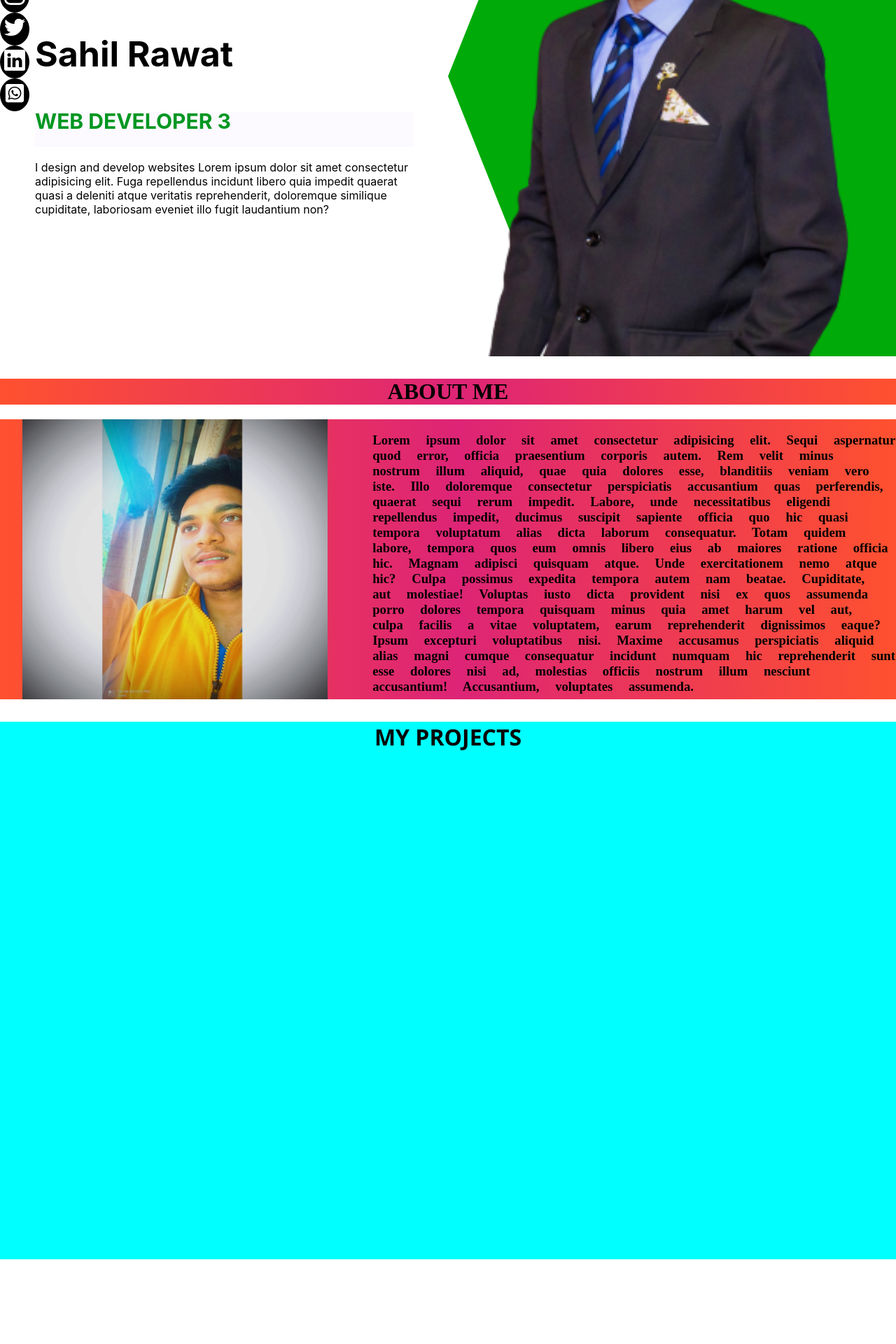
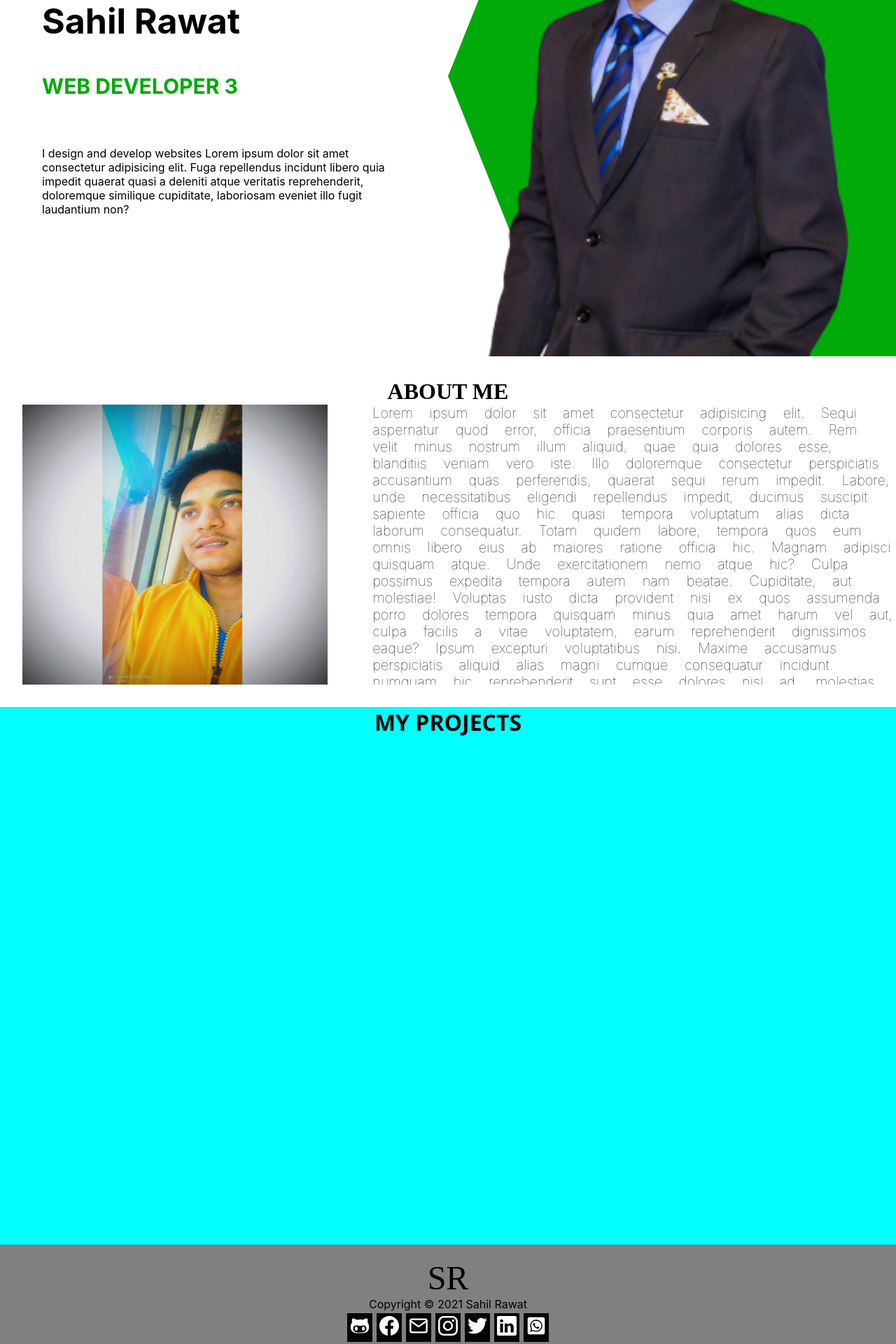
Before and after one commit to sahilrawat001/Personal-Portfoliio, a React (Create React App) app: page / in a window 1280 px wide. Shown: the part 346-2266 px from the top of the page at 70% size. Before the commit the page ends 2145 px from the top, so only its background shows below. Built offline with nearby package versions, Linux system fonts and the light colour scheme; a web font is replaced by a local one.

Commit message:
added footer

```diff
--- a/src/PortfolioC/Aboutme/About.css
+++ b/src/PortfolioC/Aboutme/About.css
@@ -2,13 +2,7 @@
 @import url('https://fonts.googleapis.com/css2?family=Roboto+Slab:wght@200&display=swap');
 
 
-.bg-effect {
-    background-image: linear-gradient(
-      to right,
-      #ff512f 0%,
-    #dd2476 51%,
-    #ff512f 100%)
-}
+
 .heading {
     margin-top: 2rem;
     font-family: 'Playfair Display', serif;
@@ -34,11 +28,10 @@
 .right {
     margin-left: 4rem;
     width: 60%;
-
-    font-size: medium;
+   font-weight: 100;
+    font-size: 20px;
     word-spacing: 18px;
 
-    font-family: 'Playfair Display', serif;
     overflow:hidden;
 
      }
--- a/src/PortfolioC/Aboutme/About.jsx
+++ b/src/PortfolioC/Aboutme/About.jsx
@@ -5,25 +5,28 @@ import  Sahil from "../images/sahil3.jpg"
 const About=()=> {
     return (
         <>
+        <div id='about'>
 
         <h1 className='heading bg-effect'>
             ABOUT ME
         </h1>
+        </div>
         <div className='a bg-effect'>
 
         <div className="left">
+
         <img src= {Sahil} alt='sahil-pic' className="image"/>
 
         </div>
         <div className="right">
-            <h3>
+            <p>
 
         Lorem ipsum dolor sit amet consectetur adipisicing elit. Sequi aspernatur quod error, officia praesentium corporis autem. Rem velit minus nostrum illum aliquid, quae quia dolores esse, blanditiis veniam vero iste.
         Illo doloremque consectetur perspiciatis accusantium quas perferendis, quaerat sequi rerum impedit. Labore, unde necessitatibus eligendi repellendus impedit, ducimus suscipit sapiente officia quo hic quasi tempora voluptatum alias dicta laborum consequatur.
         Totam quidem labore, tempora quos eum omnis libero eius ab maiores ratione officia hic. Magnam adipisci quisquam atque. Unde exercitationem nemo atque hic? Culpa possimus expedita tempora autem nam beatae.
         Cupiditate, aut molestiae! Voluptas iusto dicta provident nisi ex quos assumenda porro dolores tempora quisquam minus quia amet harum vel aut, culpa facilis a vitae voluptatem, earum reprehenderit dignissimos eaque?
         Ipsum excepturi voluptatibus nisi. Maxime accusamus perspiciatis aliquid alias magni cumque consequatur incidunt numquam hic reprehenderit sunt esse dolores nisi ad, molestias officiis nostrum illum nesciunt accusantium! Accusantium, voluptates assumenda.
-            </h3>
+            </p>
         </div>
          </div>
          </>
--- a/src/PortfolioC/Fixedlinks/Links.css
+++ b/src/PortfolioC/Fixedlinks/Links.css
@@ -2,6 +2,7 @@
 
     height: 0%;
     position: fixed;
+
    margin: 0%;
     top:20%;
     left: 0px;
@@ -13,6 +14,7 @@
 }
 .list-item {
     cursor: pointer;
+    margin: 3px;
     padding: 4px;
      border: 2px solid rgb(0, 0, 0);
      border-radius: 50%;
@@ -21,9 +23,9 @@
 
 .list-item:hover{
 
-    box-shadow: 0 0 20px rgba(0, 0, 0, 0.26);
-    color: rgb(59, 59, 59);
-    transform: translateY(-6px);
+      transform: translateY(-6px);
+    transform: translateY(0) scale(1.2);
+
     transition:0.3s;
 
 }
--- /dev/null
+++ b/src/PortfolioC/Footer/Footer.css
@@ -0,0 +1,33 @@
+.footer{
+padding-top: 20px;
+    background-color: gray;
+}
+*{
+    margin: 0%;
+    padding: 0%;
+}
+.logo2{
+    text-align: center;
+}
+.footerList{
+    background-color: rgb(5, 4, 4);
+    margin: 3px;
+    align-content: center;
+    text-align: center;
+    align-items: center;
+    padding: 4px;
+}
+.footericonsList{
+    display: flex;
+    flex-direction: row;
+    justify-content: center;
+
+}
+.footericons{
+    align-items: center;
+    align-content: center;
+    left:50%;
+    right: 0%;
+    text-align: center;
+
+}
--- a/src/PortfolioC/Fixedlinks/Links.jsx
+++ b/src/PortfolioC/Footer/Footer.jsx
@@ -1,54 +1,65 @@
 import React from 'react';
-import './Links.css';
 import { IconContext } from "react-icons";
 
 import { FaGithubAlt,FaTwitter,FaWhatsappSquare  } from "react-icons/fa";
 import {BsFacebook ,BsInstagram ,BsLinkedin} from "react-icons/bs"
 import { FiMail}  from "react-icons/fi";
-const  Links=()=> {
+
+import "./Footer.css";
+const Footer=()=> {
     return (
         <>
-        <div className="icons">
-            <IconContext.Provider value={ { size:"30px" ,color:"white"}  }>
-            <ul className='iconsList'>
-                <li className='list-item git'>
+       <div className="footer">
+     <div className="logo logo2">
+         SR
+     </div>
+     <div className="logo2">
+     Copyright © 2021 Sahil Rawat
+
+
+     </div>
+
+        <div className="footericons">
+            <IconContext.Provider value={ { size:"28px" ,color:"white"}  }>
+            <ul className='footericonsList'>
+                <li className='footerList  '>
                 <a href='https://github.com/sahilrawat001'   rel="noreferrer"  target="_blank" >
 
                 <FaGithubAlt   />
                 </a>
                 </li>
-                <li className='list-item'>
+                <li className='footerList'>
                 <a href='https://www.facebook.com/sahilrawat001'   rel="noreferrer"  target="_blank" >
 
                    <BsFacebook/>
 </a>
                 </li>
-                <li className='list-item'>
+                <li className='footerList'>
                 <a href=' https://mail.google.com/mail/u/0/?tab=rm&ogbl#inbox?compose=DXDwSWxDjMhklLpHlFHnfFgzrPgfjhCWBhcJvRkDsCjmHLCvgKrzHZwCWZwzgnCtzCkMtzDHcwFXTscZWZMrhNtNnvfsvJhTXNcsPnMSZhNXhGsCFmnTNTMg'   rel="noreferrer"  target="_blank" >
 
                <FiMail/>
 </a>
                 </li>
 
-                <li className='list-item'>
+                <li className='footerList'>
                 <a href=' https://www.instagram.com/sahilrawat_001/'   rel="noreferrer"  target="_blank" >
 
                     <BsInstagram/>
 </a>
                 </li>
-                <li className='list-item'>
+                <li className='footerList'>
                 <a href=' https://twitter.com/SahilRawat03'   rel="noreferrer"  target="_blank" >
 
                     <FaTwitter/>
 </a>
                 </li>
-                <li className='list-item'>
+                <li className='footerList'>
                 <a href=' https://www.linkedin.com/in/sahil-rawat-6387aa1aa/'   rel="noreferrer"  target="_blank" >
 
                     <BsLinkedin/>
 </a>
                 </li>
-                <li className='list-item'>
+                <li className='footerList'>
                 <a href=" https://api.whatsapp.com/send?phone=919517302066&text=Hello%20Sahil%20Rawat,%20%20I'm%20here%20from%20your%20portfolio"   rel="noreferrer"  target="_blank" >
 
                     <FaWhatsappSquare/>
@@ -59,8 +70,9 @@ const  Links=()=> {
           {/* <FaGithub/> */}
           </IconContext.Provider>
           </div>
+                    </div>
         </>
     )
 }
 
-export default Links
+export default Footer;
--- a/src/PortfolioC/Intro/Intro.css
+++ b/src/PortfolioC/Intro/Intro.css
@@ -20,11 +20,9 @@
 
 
 
+.i-left-wrapper {
+    padding: 60px;
 
-
-
-.i-left-wrapper {
-    padding: 50px;
     height: 50%;
     background-color: rgb(255, 255, 255);
     display: flex;
@@ -32,11 +30,15 @@
     justify-content: space-between;
 }
 .i-intro {
-    font-size: 30px;
+    font-size: 35px;
      font-weight: 300;
+     margin-bottom: 0%;
 }
 .i-name{
+    margin-top: 0%;
     font-size: 50px;
+    margin-bottom: 0%;
+
 }
 .i-title {
     height: 50px;
@@ -68,8 +70,8 @@ animation: move 10s ease-in-out infinite alternate  ;
     height:50px;
     font-size: 30px;
     font-weight: bold;
-    color: rgb(0, 151, 33);
-    background-color: rgb(253, 250, 255);
+    color:  rgb(0,170,9);
+    background-color: rgb(255, 255, 255);
     display: flex;
     align-items: center;
 }
--- a/src/PortfolioC/Navbar/Navbar.css
+++ b/src/PortfolioC/Navbar/Navbar.css
@@ -9,6 +9,7 @@
 }
 .logo {
     font-size: 3rem;
+    cursor: pointer;
     font-family: 'Pushster', cursive;
 }
 .container {
--- a/src/PortfolioC/Navbar/Navbar.jsx
+++ b/src/PortfolioC/Navbar/Navbar.jsx
@@ -12,9 +12,9 @@ const Navbar =()=> {
                <div className="navbar">
                <ul className='nav_list'>
   <li><a href=" ">Home</a></li>
-  <li><a href=" ">News</a></li>
+  <li><a href="#about ">About</a></li>
+  <li><a href="#projects ">Projects</a></li>
   <li><a href=" ">Contact</a></li>
-  <li><a href=" ">About</a></li>
 </ul>
         </div>
                </div>
--- a/src/PortfolioC/Project/Project.jsx
+++ b/src/PortfolioC/Project/Project.jsx
@@ -3,7 +3,7 @@ import "./Project.css";
 const Project=()=> {
     return (
        <>
-       <div className="container_project">
+       <div id='projects' className="container_project">
            <h1 className="head">
                MY PROJECTS
            </h1>
--- a/src/index.js
+++ b/src/index.js
@@ -3,6 +3,7 @@ import ReactDOM from 'react-dom';
 import './index.css';
 import About from './PortfolioC/Aboutme/About';
 import Links from './PortfolioC/Fixedlinks/Links';
+import Footer from './PortfolioC/Footer/Footer';
  import Intro from './PortfolioC/Intro/Intro';
 import Navbar from './PortfolioC/Navbar/Navbar';
 import Project from './PortfolioC/Project/Project';
@@ -14,6 +15,7 @@ ReactDOM.render(
      <Intro/>
      <About/>
      <Project/>
+     <Footer/>
   </React.StrictMode>,
   document.getElementById('root')
 );
```
